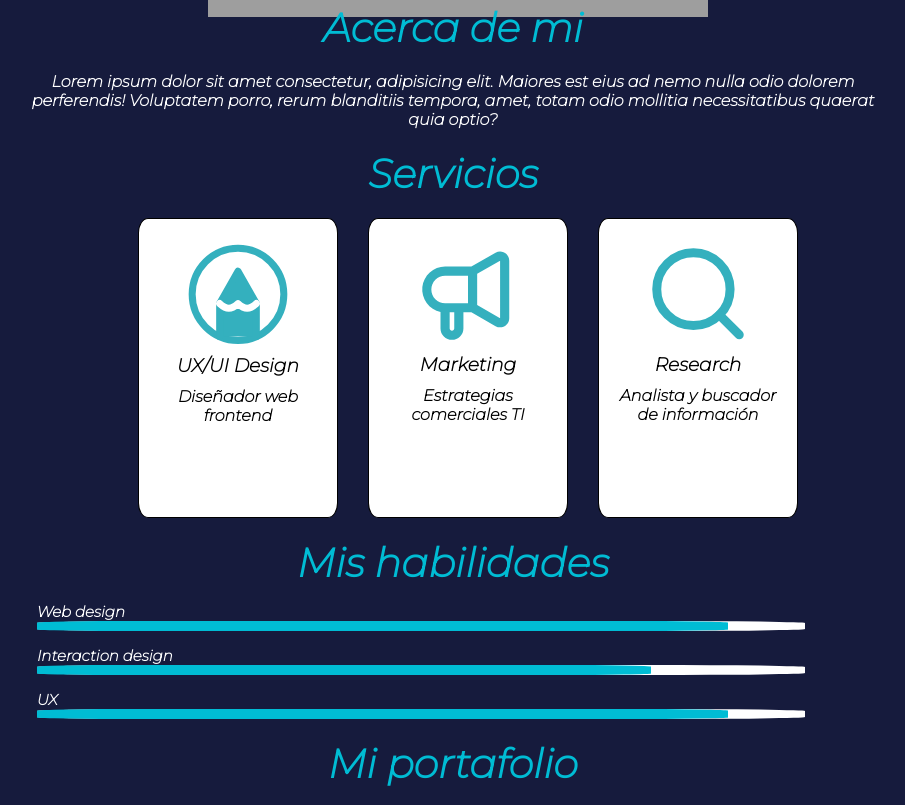
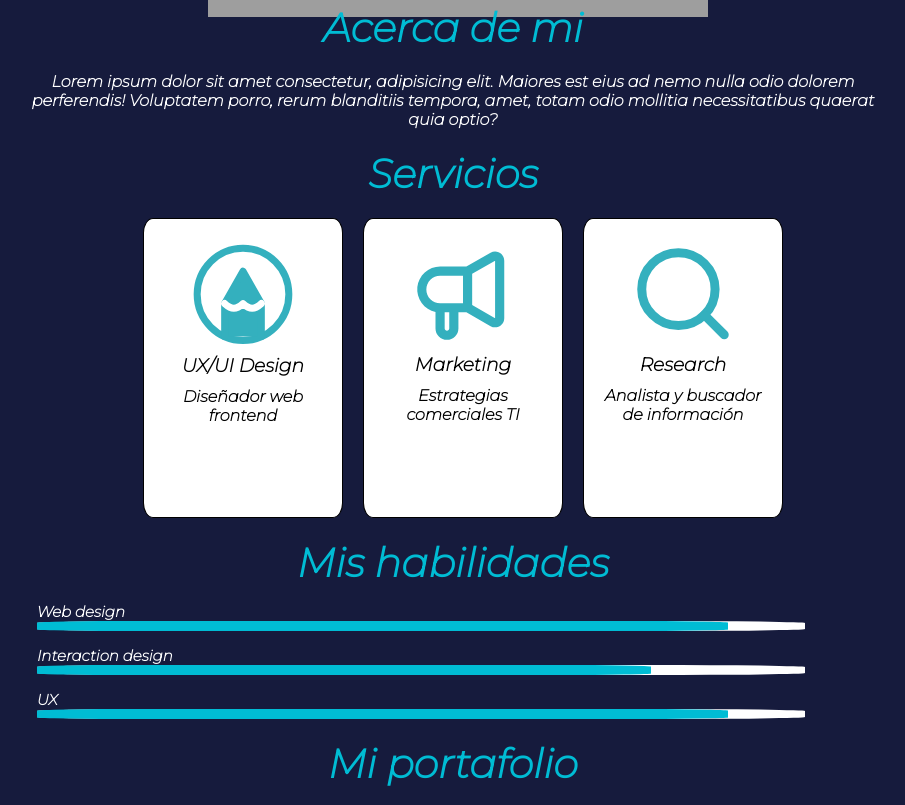
Before and after one commit to EdsonGarcia13/Portafolio, a plain HTML site: page index.htm in a window 1280 px wide. Shown: the part 667-1472 px from the top of the page, without its empty margins (187-1092 px from the left). Drawn offline with Linux system fonts and the light colour scheme; grey boxes are pictures that could not be loaded.

Commit message:
detalles

```diff
--- a/styles/styles.css
+++ b/styles/styles.css
@@ -166,11 +166,13 @@ aside h3{
     padding-top: 20px;
     display: flex;
     justify-content: center;
+    align-items: center;
 
 
 }
 .servicios img{
     padding-top: 20px;
+
 }
 .servicios div p{
     padding-top: 10px;
@@ -186,12 +188,13 @@ aside h3{
     width: 200px;
     height: 300px;
     border-radius: 5%;
-    margin-left: 30px;
+    margin-left: 20px;
 }
 
 .barras{
     width: 60%;
     margin-left: 14em;
+    justify-content: center;
 }
 
 .barra1{
@@ -252,6 +255,7 @@ aside h3{
     height: 150px;
     border-radius: 5%;
     margin-left: 30px;
+    justify-content: center;
 }
 .contacto img{
     width: 90%;
```
